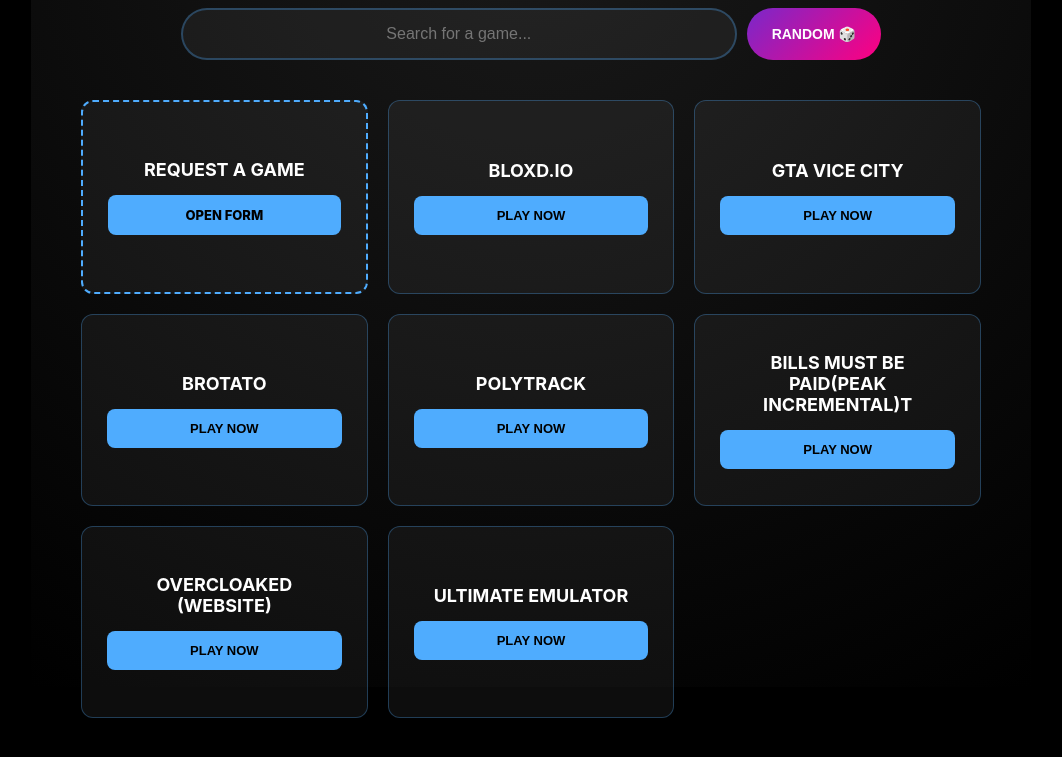
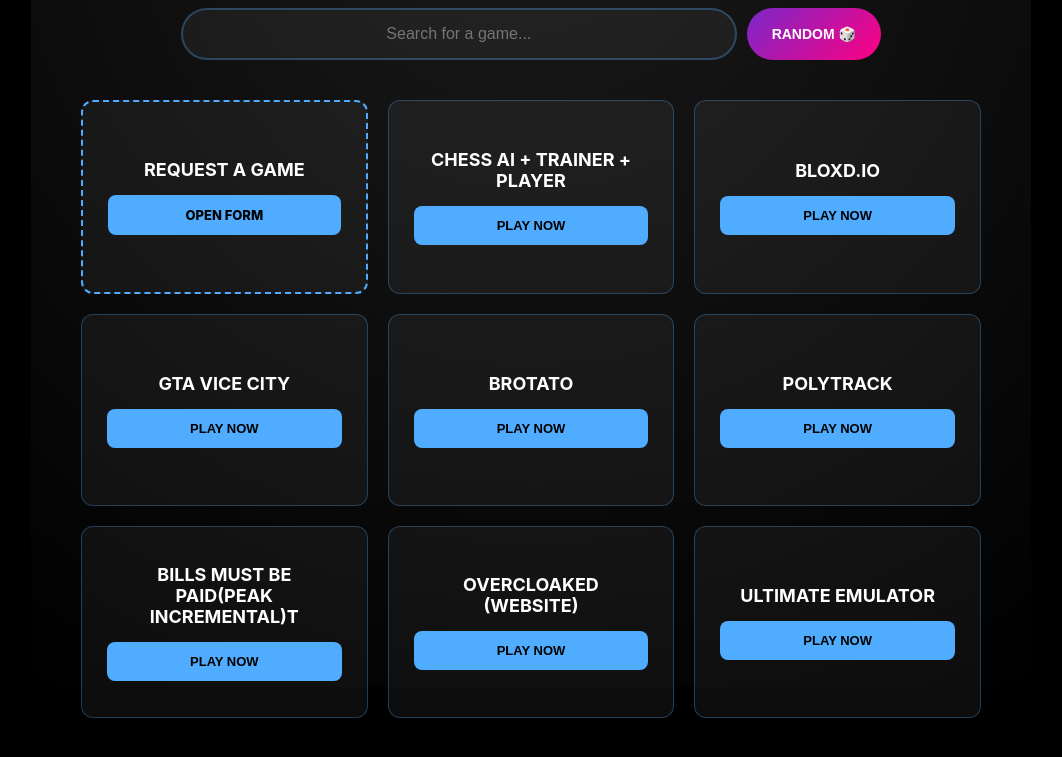
Before and after one commit to billybong50/requested, a plain HTML site: page index.html in a window 1280 px wide. Shown: the part 113-870 px from the top of the page, without its empty margins (109-1171 px from the left). Drawn offline with Linux system fonts and the light colour scheme.

Commit message:
Update index.html

```diff
--- a/index.html
+++ b/index.html
@@ -480,6 +480,14 @@
 
             <a href="https://forms.gle/xhWTy62fK1YqxNQA6" target="_blank" class="btn">Open Form</a>
                     </div>
+          <div class="card" data-name="Bloxd.io">
+
+
+            <h3>Chess AI + Trainer + Player</h3>
+
+            <button class="btn" onclick="launch('Bloxd.io', 'https://billybong50.github.io/bloxd/')">Play Now</button>
+
+        </div>
            <div class="card" data-name="Bloxd.io">
 
 
```
